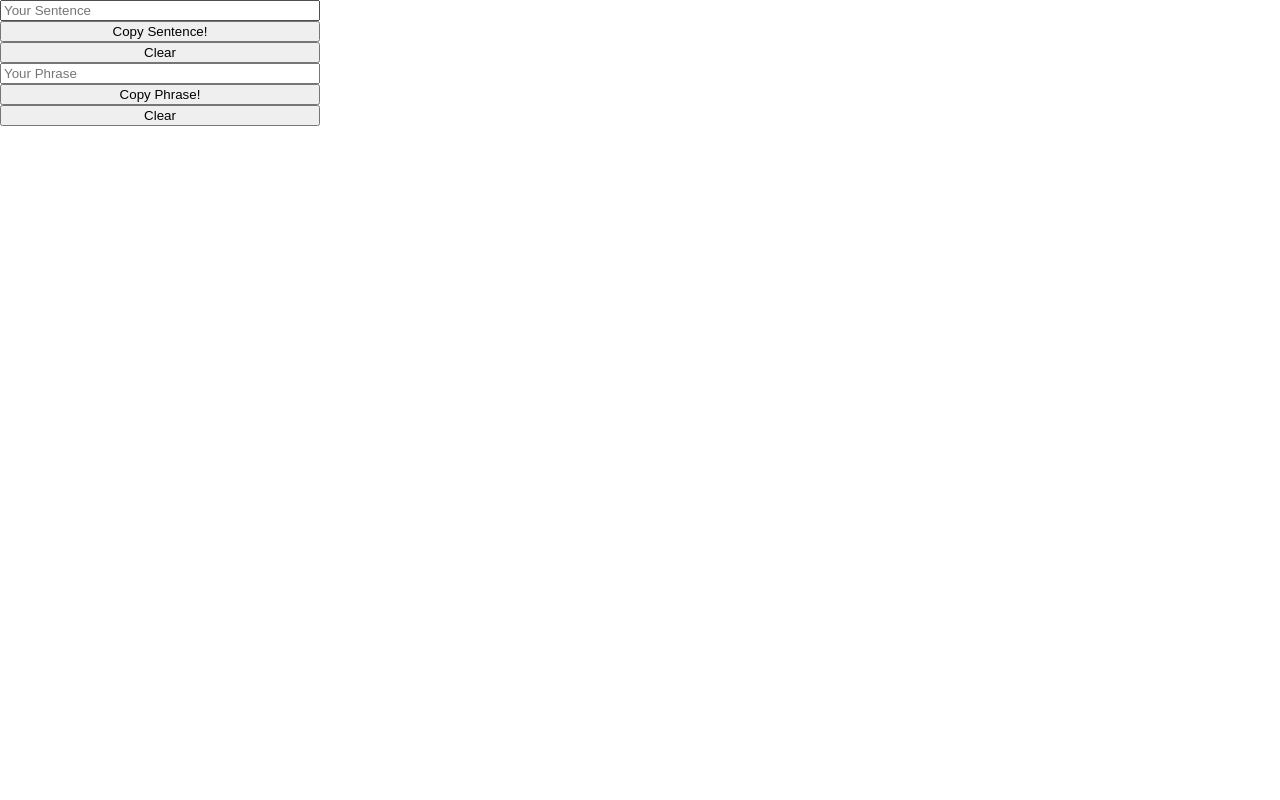
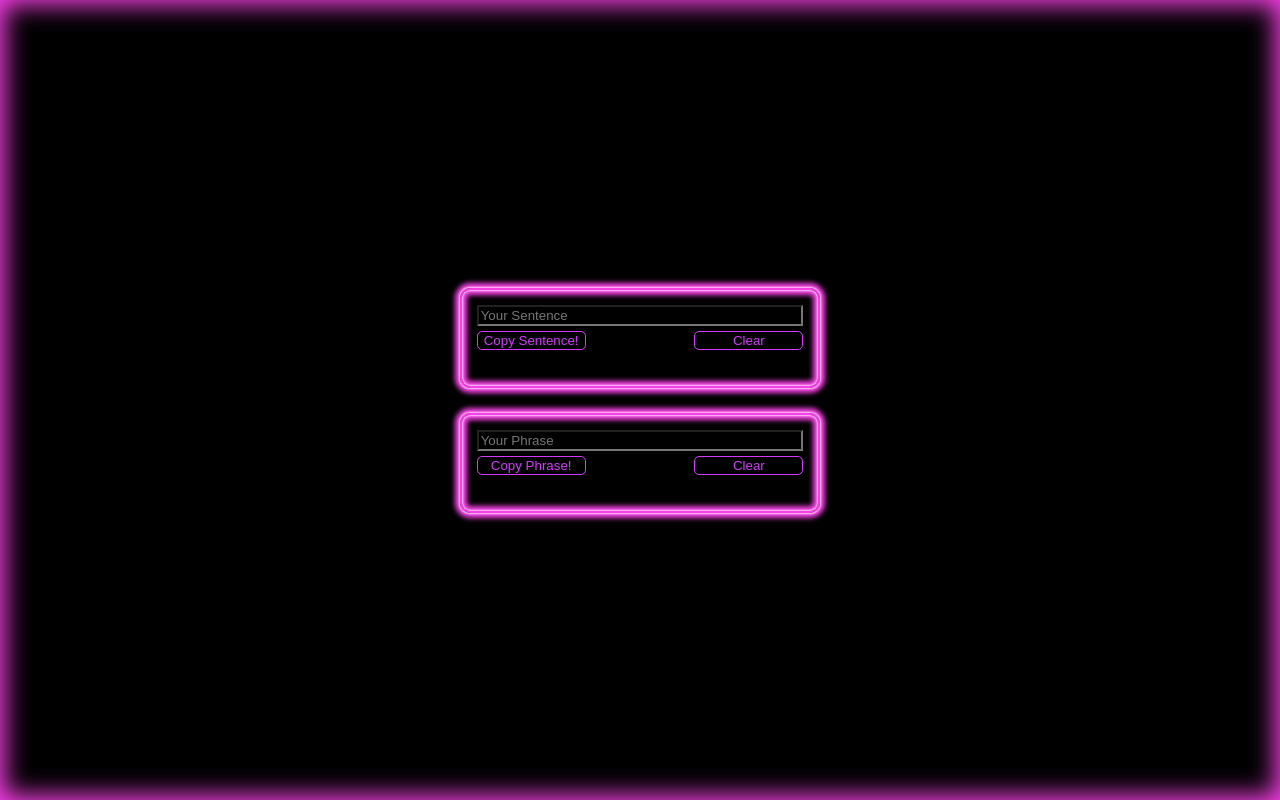
Before and after one commit to ConnorAndersonLarson/mealstrike, a React (Create React App) app: page / in a window 1280 px wide. Built offline with nearby package versions, Linux system fonts and the light colour scheme.

Commit message:
Fix bug with initializing app

```diff
--- a/public/index.html
+++ b/public/index.html
@@ -2,14 +2,14 @@
 <html lang="en">
   <head>
     <meta charset="utf-8" />
-    <link rel="icon" href="%PUBLIC_URL%/favicon.ico" />
+    <link rel="icon" href="%PUBLIC_URL%/S.png" />
     <meta name="viewport" content="width=device-width, initial-scale=1" />
     <meta name="theme-color" content="#000000" />
     <meta
       name="description"
-      content="Web site created using create-react-app"
+      content="Making fun text easier to write"
     />
-    <link rel="apple-touch-icon" href="%PUBLIC_URL%/logo192.png" />
+    <link rel="apple-touch-icon" href="%PUBLIC_URL%/S.png" />
     <!--
       manifest.json provides metadata used when your web app is installed on a
       user's mobile device or desktop. See https://developers.google.com/web/fundamentals/web-app-manifest/
@@ -24,7 +24,7 @@
       work correctly both with client-side routing and a non-root public URL.
       Learn how to configure a non-root public URL by running `npm run build`.
     -->
-    <title>React App</title>
+    <title>MealStrike</title>
   </head>
   <body>
     <noscript>You need to enable JavaScript to run this app.</noscript>
--- a/src/components/app/App.css
+++ b/src/components/app/App.css
@@ -1,3 +1,19 @@
-.App {
-  text-align: center;
+.app {
+  height: 100vh;
+  width: 100vw;
+  display: flex;
+  flex-direction: column;
+  align-items: center;
+  justify-content: space-around;
 }
+
+body {
+  background-color: black;
+  box-shadow: inset 0px 0px 25px 5px #f740e5;
+  height: 100vh;
+  width: 100vw;
+}
+
+.changers {
+
+}
--- a/src/components/app/App.js
+++ b/src/components/app/App.js
@@ -28,14 +28,16 @@ function App() {
   }
 
   return (
-		<>
+		<section className="app">
    		<section className="header">
 	 		</section>
-	 		<div className="body">
+	 		<div className="changers">
 	 			<Changer createSentence={createSentence} inputType={'Sentence'} />
         <Changer createSentence={createPhrase} inputType={'Phrase'} />
 	 		</div>
-		</>
+      <footer>
+      </footer>
+		</section>
   );
 }
 
--- a/src/components/changer/changer.css
+++ b/src/components/changer/changer.css
@@ -1,27 +1,74 @@
 form {
   display:grid;
-  grid-template-columns: 1fr 3fr;
+  grid-template-columns: 1fr 1fr 1fr;
   grid-template-rows: auto;
   grid-template-areas:
-    "form return"
-    "form return"
-    "copy return"
-    "clear return"
+    "form form form"
+    "copy . clear"
+    "return return return";
+  border: 2px solid #f740e5;
+  border-radius: 10px;
+  padding: 15px;
+  margin: 25px;
+  box-shadow:
+    0px 0px 2px 1px #ffd4fa,
+    0px 0px 5px 5px #f740e5,
+    inset 0px 0px 2px 1px #ffd4fa,
+    inset 0px 0px 5px 5px #f740e5;
 }
 
 input {
   grid-area: form;
+  background-color: black;
+  color: #f740e5;
+
 }
 
 .return {
   grid-area: return;
   text-align: center;
+  height: 21px;
+  color: #d539fc;
+}
+
+#copyText, #clear {
+  border-radius: 5px;
+  border: 1px solid #d539fc;
+  background-color: black;
+  color: #d539fc;
+  /* box-shadow:
+    0px 0px 1px 1px black,
+    0px 0px 2px 2px #d539fc,
+    inset 0px 0px 1px 1px black,
+    inset 0px 0px 2px 2px #d539fc; */
+  margin-top: 5px;
+  cursor: pointer;
 }
 
 #copyText {
   grid-area: copy;
 }
 
+#copyText:hover {
+  color: #24f953;
+  border: 1px solid #24f953;
+  box-shadow:
+    0px 0px 1px 1px black,
+    0px 0px 2px 2px #24f953,
+    inset 0px 0px 1px 1px black,
+    inset 0px 0px 2px 2px #24f953;
+}
+
 #clear {
   grid-area: clear;
 }
+
+#clear:hover{
+  color: #fb194f;
+  border: 1px solid #fb194f;
+  box-shadow:
+    0px 0px 1px 1px black,
+    0px 0px 2px 2px #fb194f,
+    inset 0px 0px 1px 1px black,
+    inset 0px 0px 2px 2px #fb194f;
+}
```
Also changed, not shown: .travis.yml, public/S.png (added), public/manifest.json, 1 other file (tests, documents, lock files or other folders).
